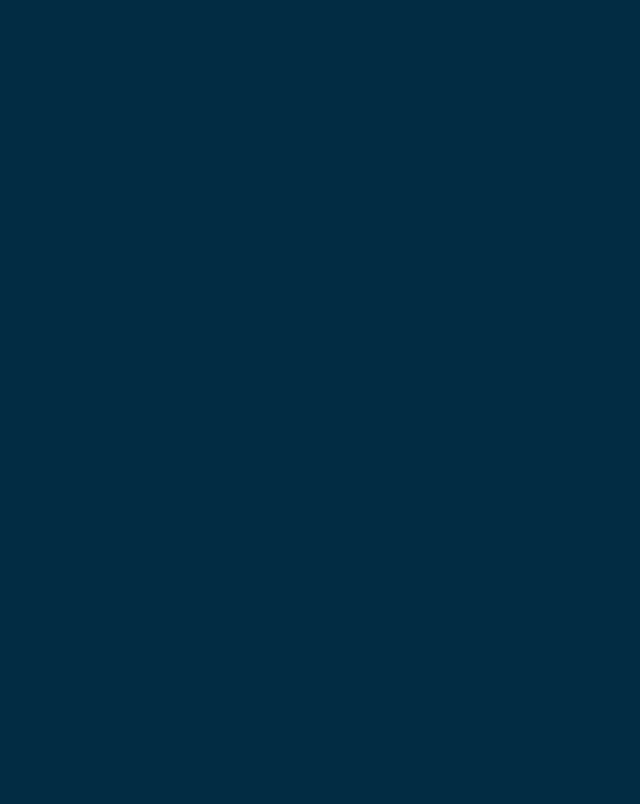
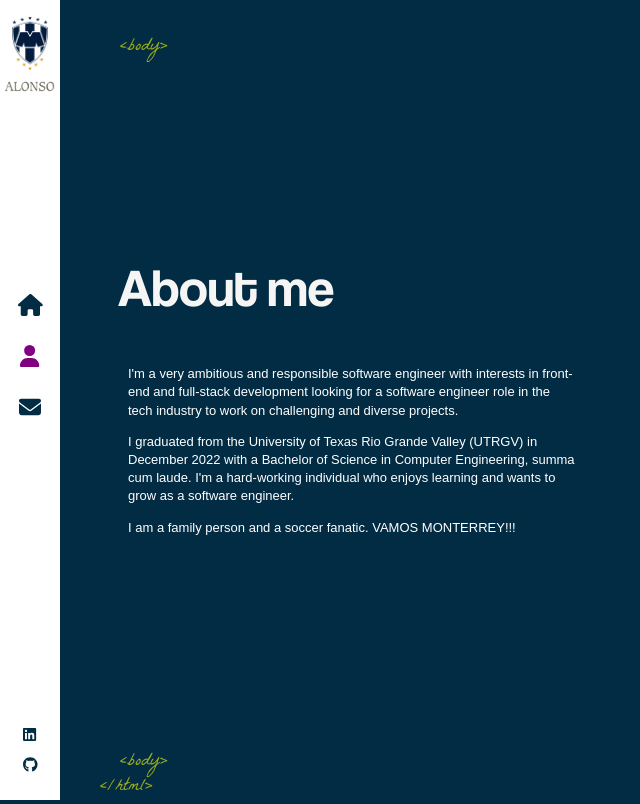
Before and after one commit to AlonsoGonzalezGonzalez/personal-portfolio, a React (Create React App) app in the folder react-portfolio/: page /about in a window 1280 px wide. Before the commit this address had no page. Shown: the whole page, without its empty margins (0-640 px from the left). Built offline with nearby package versions, Linux system fonts and the light colour scheme.

Commit message:
made an about page and added text to it and styled it

```diff
--- a/react-portfolio/src/App.js
+++ b/react-portfolio/src/App.js
@@ -2,12 +2,14 @@ import './App.scss';
 import { Routes, Route} from 'react-router-dom'
 import Layout from './components/layout';
 import Home from './components/Home';
+import About from './components/About';
 
 function App() {
   return (
    <Routes>
     <Route path="/" element={<Layout />}>
       <Route index element={<Home />}/>
+      <Route path='about' element={<About />}/>
     </Route>
    </Routes>
   );
--- /dev/null
+++ b/react-portfolio/src/components/About/index.js
@@ -0,0 +1,40 @@
+import AnimatedLetters from '../AnimatedLetters';
+import './index.scss'
+import { useState, useEffect } from 'react'
+
+const About = () => {
+    const [letterClass,setLetterClass] = useState('text-animate')
+    useEffect(() => {
+        setTimeout(() => {
+          setLetterClass('text-animate-hover')
+        }, 0)
+      }, [])
+    return (
+        <div className='container about-page'>
+            <div className='text-zone'>
+                <h1>
+                    <AnimatedLetters
+                        letterClass={letterClass}
+                        strArray={['A','b','o','u','t', ' ', 'm','e']}
+                        idx={15}
+                    />
+                </h1>
+                <p>
+                    I'm a very ambitious and responsible software engineer with interests in
+                    front-end and full-stack development looking for a software engineer role in the
+                    tech industry to work on challenging and diverse projects.
+                </p>
+                <p>
+                    I graduated from the University of Texas Rio Grande Valley (UTRGV) in December 2022 with
+                    a Bachelor of Science in Computer Engineering, summa cum laude. I'm a hard-working individual who
+                    enjoys learning and wants to grow as a software engineer.
+                </p>
+                <p>
+                    I am a family person and a soccer fanatic. VAMOS MONTERREY!!!
+                </p>
+            </div>
+        </div>
+    )
+}
+
+export default About;
--- a/react-portfolio/src/components/layout/index.scss
+++ b/react-portfolio/src/components/layout/index.scss
@@ -37,3 +37,55 @@
     animation: fadeIn 1s forwards;
     animation-delay: 1s;
 }
+
+.about-page {
+    .text-zone {
+        position: absolute;
+        left: 10%;
+        top: 50%;
+        transform: translateY(-50%);
+        width: 35%;
+        vertical-align: middle;
+        display: table-cell;
+        max-height: 90%;
+
+        h1 {
+            font-size: 53px;
+            font-family: 'Coolvetica';
+            color: whitesmoke;
+            font-weight: 400;
+            margin-top: 0;
+            position: relative;
+            margin-bottom: 40px;
+            left: -10px;
+        }
+
+        p {
+            font-size: 13px;
+            color: #fff;
+            font-family: sans-serif;
+            font-weight: 300;
+            max-width: fit-content;
+            animation: pulse 1s;
+
+            &:nth-of-type(1) {
+                animation-delay: 1.1s;
+            }
+
+            &:nth-of-type(2) {
+                animation-delay: 1.2s;
+            }
+
+            &:nth-of-type(3) {
+                animation-delay: 1.3s;
+            }
+        }
+    }
+
+    .text-animate-hover {
+        &:hover {
+          color: purple;
+        }
+      }
+
+}
```
Also changed, not shown: react-portfolio/src/components/About/index.scss (added).
